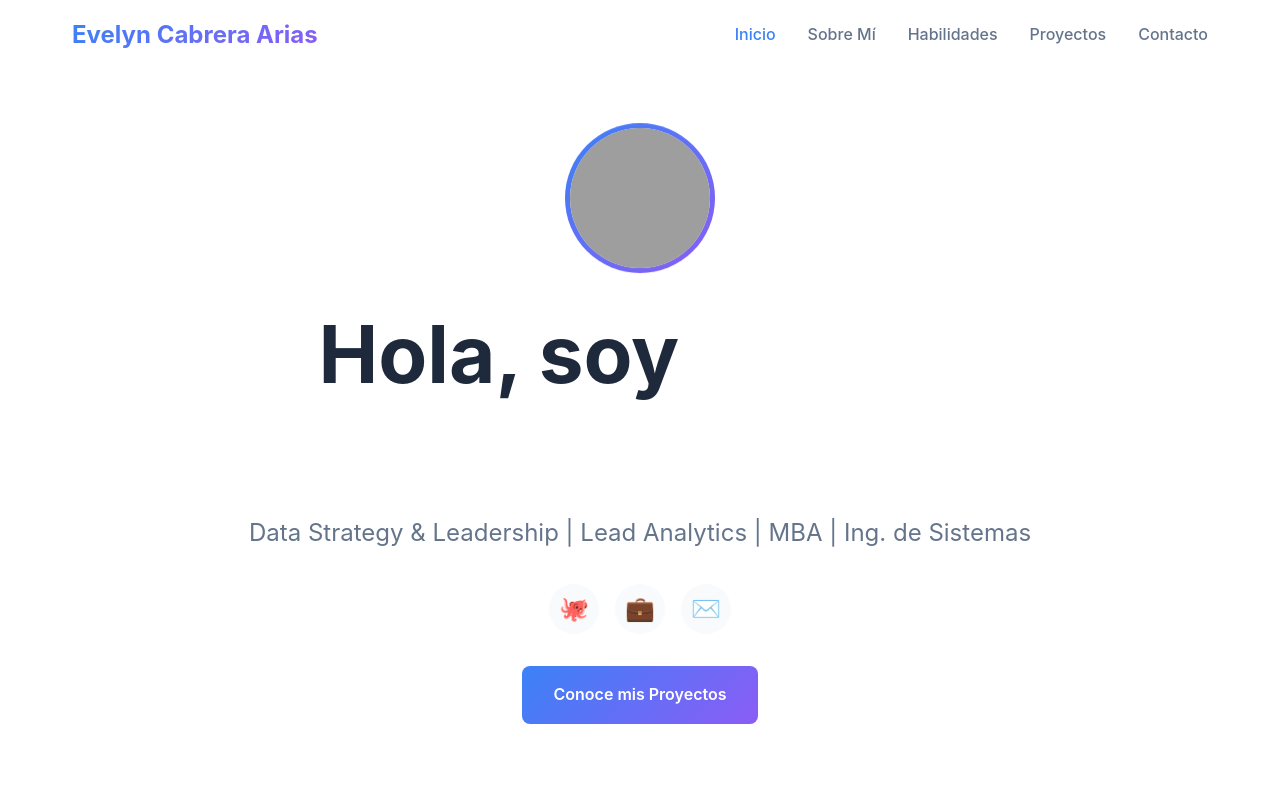
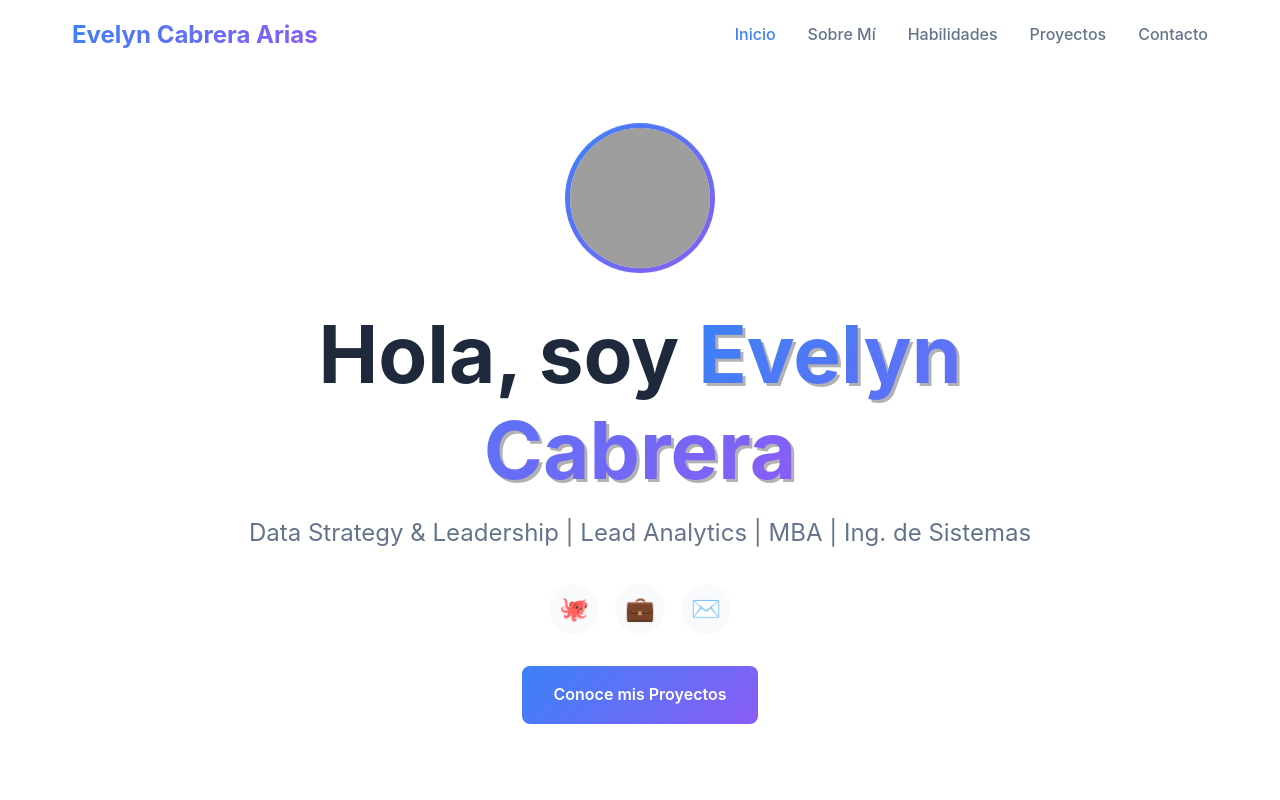
Before and after one commit to evelyncabrera-pe/profile, a plain HTML site: page index.html in a window 1280 px wide. Shown: the top 800 px of the page. Drawn offline with Linux system fonts and the light colour scheme; grey boxes are pictures that could not be loaded.

Commit message:
Update gradient and shadow effects in CSS

```diff
--- a/index.html
+++ b/index.html
@@ -144,11 +144,11 @@
         }
 
         .gradient-text {
-            background: linear-gradient(135deg, var(--accent-blue), var(--accent-white));
+            background: linear-gradient(135deg, var(--accent-blue), var(--accent-purple));
             -webkit-background-clip: text;
             -webkit-text-fill-color: transparent;
             background-clip: text;
-            filter: drop-shadow(2px 2px 4px rgba(0, 0, 0, 0.15));
+            filter: drop-shadow(3px 3px 0px rgba(0, 0, 0, 0.3));
         }
 
         .hero p {
```
